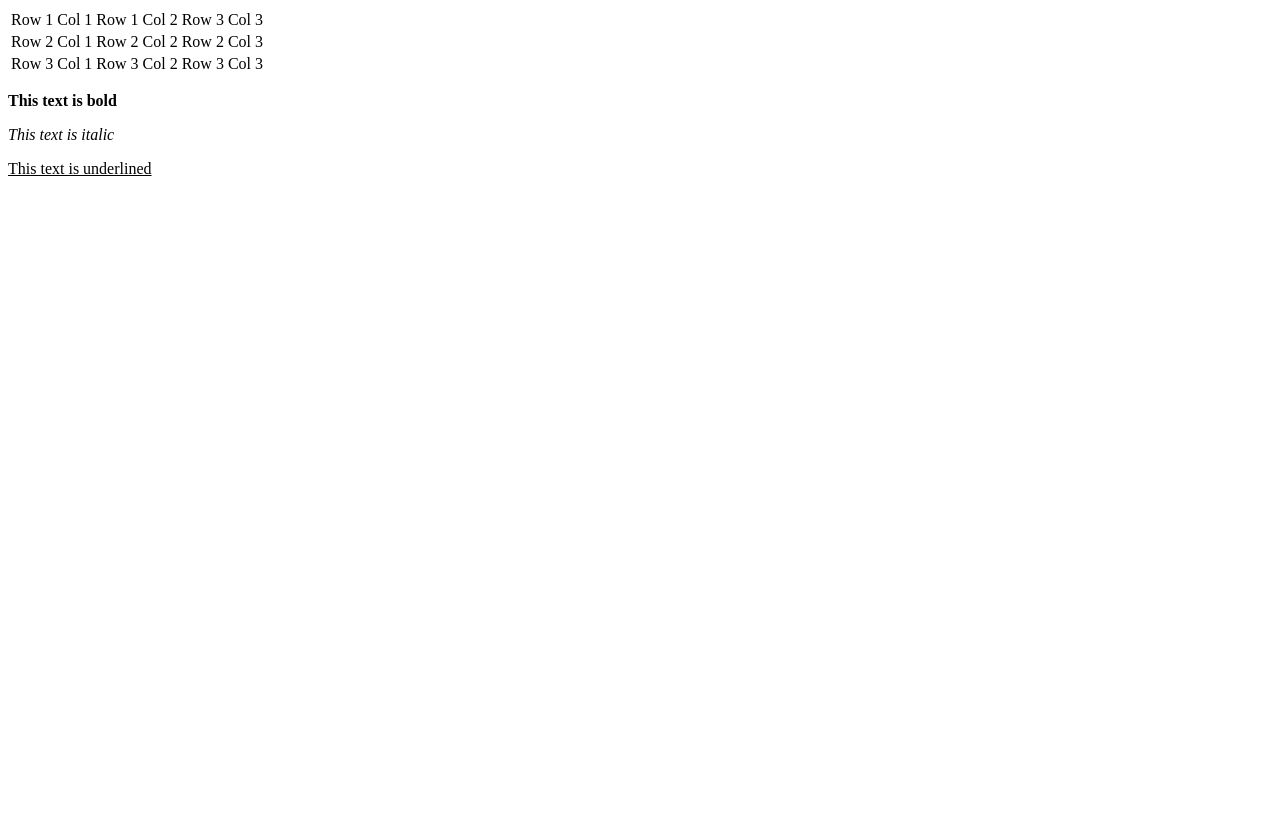
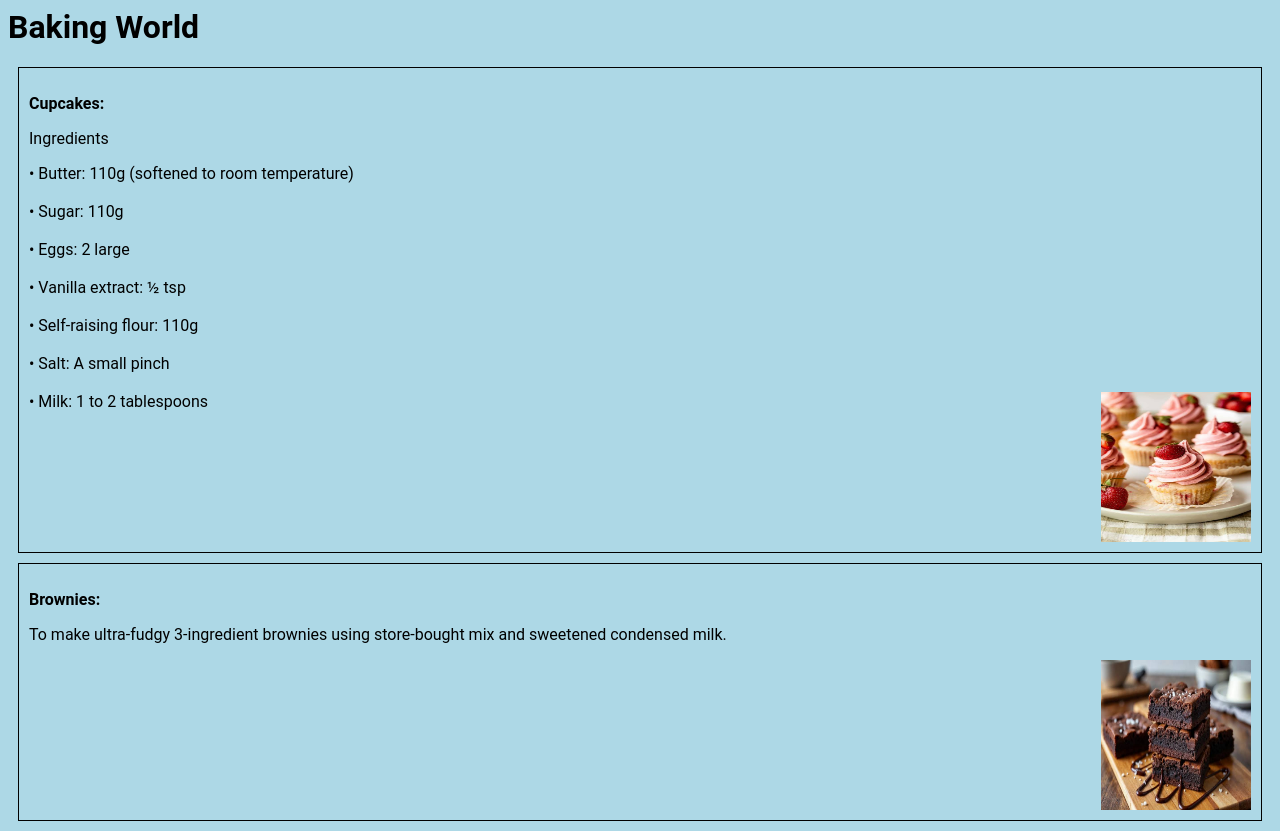
Before and after one commit to amina0760/MyFirstWebProject, a plain HTML site: page index.html in a window 1280 px wide. Before the commit the page ends 800 px from the top, so only its background shows below. Drawn offline with Linux system fonts and the light colour scheme.

Commit message:
Update index.html

```diff
--- a/index.html
+++ b/index.html
@@ -1,34 +1,65 @@
 <html>
+<head>
+    <title>Baking World</title>
+
+    <style>
+        body {
+            background-color: lightblue;
+            font-family: Roboto;
+        }
+
+        h1 {
+            color: black;
+            font-weight: bold;
+        }
+
+        p { color: black;}
+
+        div {
+            border: 1px solid black;
+            margin: 10px;
+            padding: 10px;
+            overflow: auto;}
+        img {
+            float: right;
+        }
+    </style>
+</head>
+
 <body>
-<table>
+    <h1>Baking World</h1>
 
-<tr>
-<td>Row 1 Col 1</td>
-<td>Row 1 Col 2</td>
-<td> Row 3 Col 3</td>
+    <div>
+        <p><b>Cupcakes:</b></p>
 
-</tr>
+        <p>Ingredients</p>
+        • Butter: 110g (softened to room temperature)
+        <br><br>
+        • Sugar: 110g
+        <br><br>
+        • Eggs: 2 large
+        <br><br>
+        • Vanilla extract: ½ tsp
+        <br><br>
+        • Self-raising flour: 110g
+        <br><br>
+        • Salt: A small pinch
+        <br><br>
+        • Milk: 1 to 2 tablespoons
 
-<tr>
-<td>Row 2 Col 1</td>
-<td> Row 2 Col 2</td>
-<td>Row 2 Col 3</td>
-</tr>
+        <img src="cupcake.jpg" alt="Cupcake" width="150" height="150">
+    </div>
 
-<tr>
-<td>Row 3 Col 1</td>
-<td>Row 3 Col 2</td>
-<td> Row 3 Col 3</td>
-</tr>
-</table>
+    <div>
+        <p><b>Brownies:</b></p>
 
+        <p>
+            To make ultra-fudgy 3-ingredient brownies using
+            store-bought mix and sweetened condensed milk.
+        </p>
 
-<p><b>This text is bold </b><p>
-<p><i> This text is italic </i><p>
-<p><u> This text is underlined</u><p>
-<p style="text-align:center;"Hello World</p>
-<p style="text-align:right;"Hello World</p>
-<p style="text-align:left;"Hello World</p>
+        <img src="brownie.jpg" alt="Brownie" width="150" height="150">
+    </div>
 
 </body>
 </html>
```
